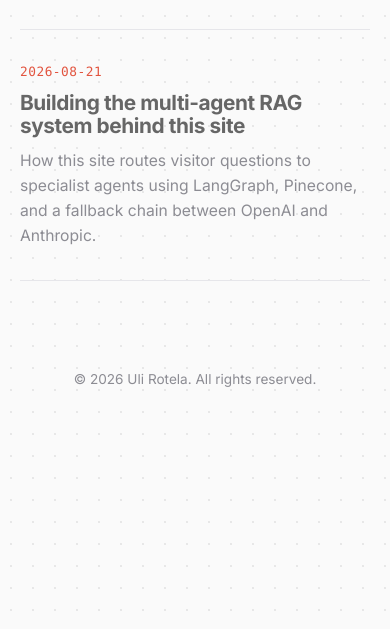
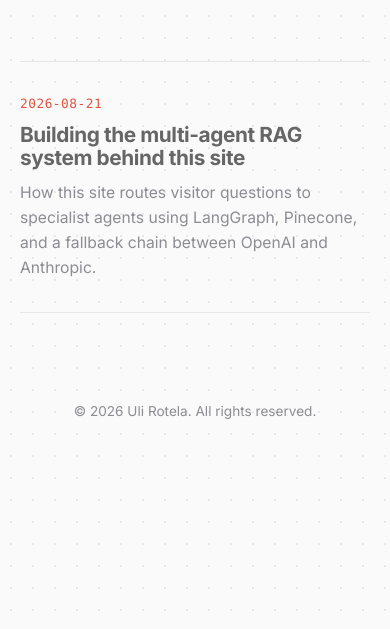
Before and after one commit to ulirotela/personal-site-agent, a plain HTML site: page frontend/blog/index.html in a window 390 px wide. Shown: the part 215-844 px from the top of the page. Drawn offline with Linux system fonts and the light colour scheme; a web font is replaced by a local one.

Commit message:
Fix mobile nav overlapping blog title (wrapped nav needs more clearance)

```diff
--- a/frontend/styles.css
+++ b/frontend/styles.css
@@ -875,7 +875,7 @@ footer {
   }
 
   body.blog-page section {
-    padding: 4.5rem 1.25rem 3rem;
+    padding: 6.5rem 1.25rem 3rem;
   }
 
   .nav-inner {
```
